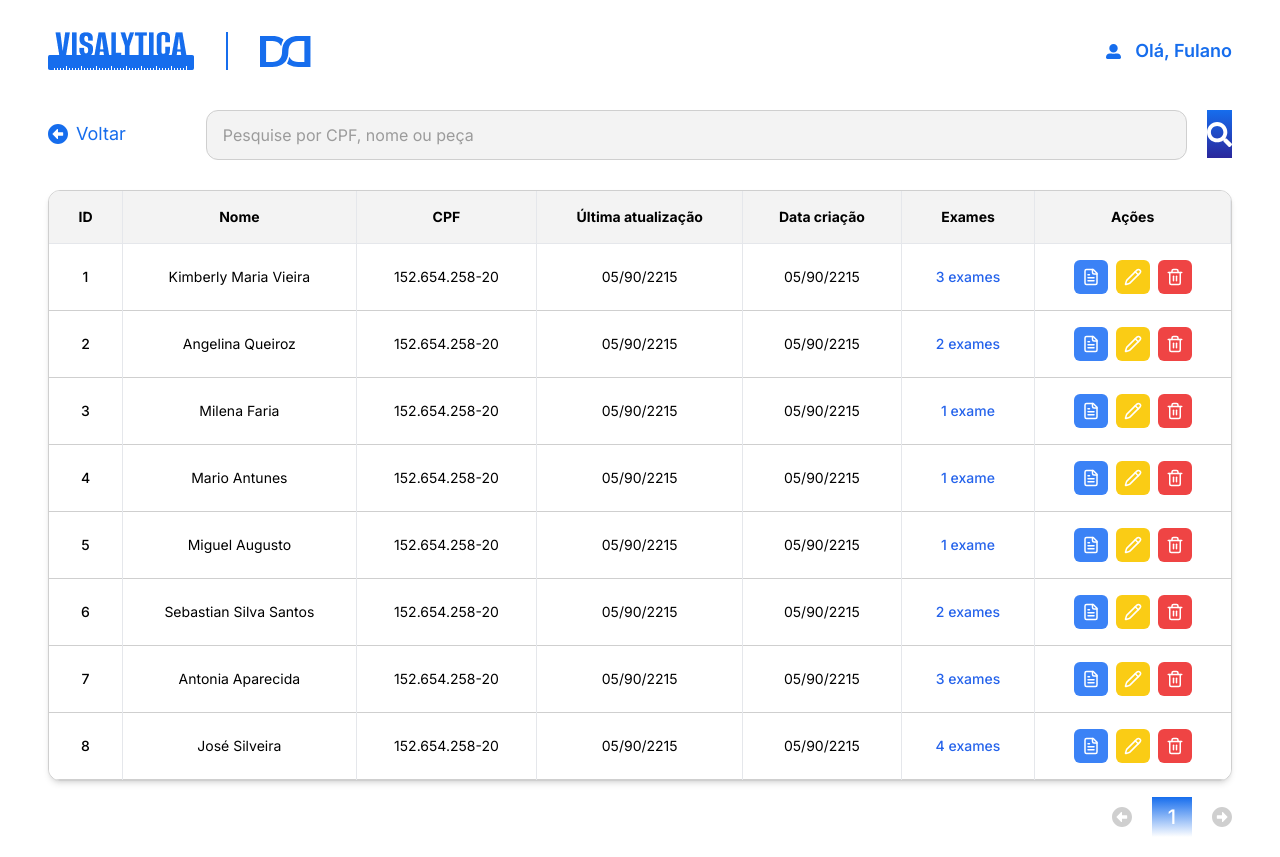
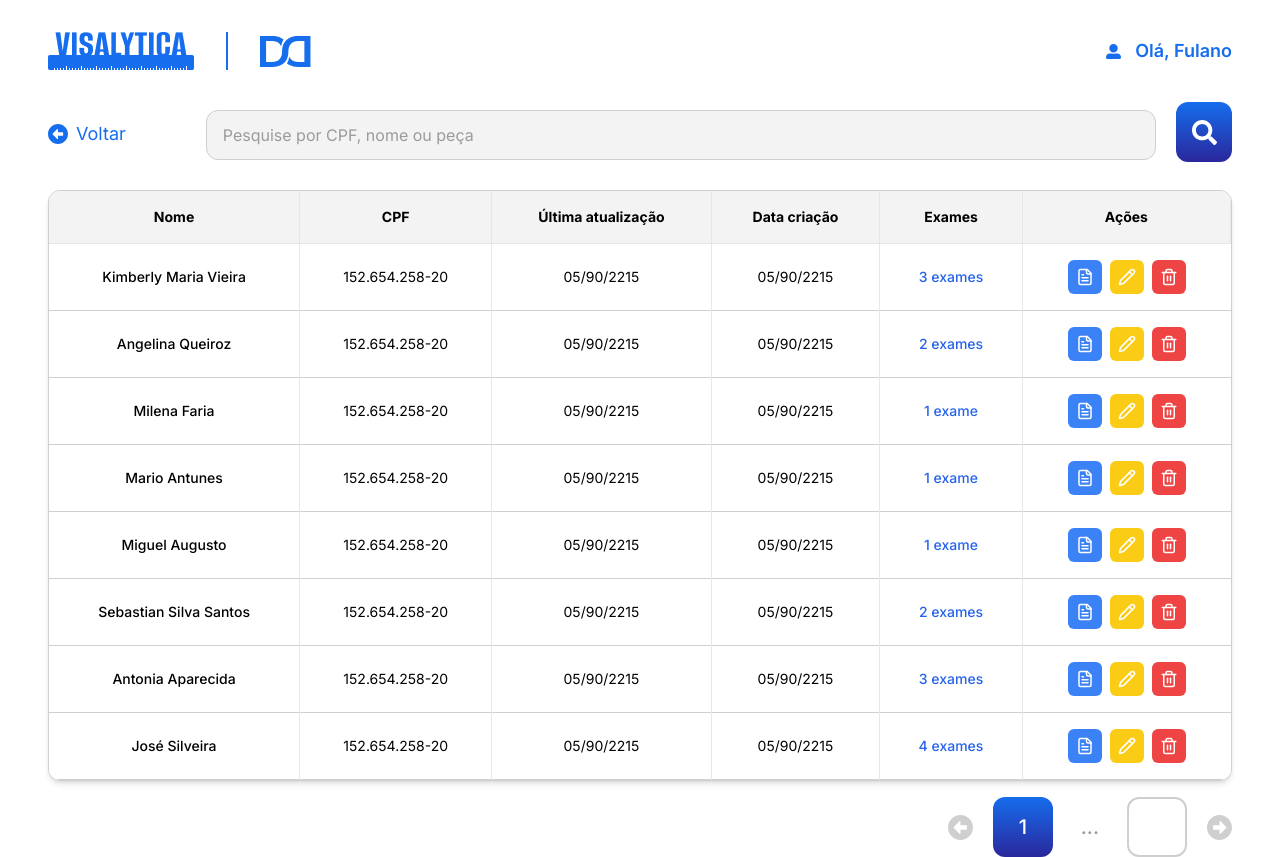
Before and after one commit to CodeBreakers-DASA/visalytica_frontend, a Next.js app: page /ConsultarPacientes in a window 1280 px wide. Built offline with nearby package versions, Linux system fonts and the light colour scheme.

Commit message:
feat: melhorias na tela de consultar pacientes - remove coluna ID, implementa busca funcional, ajusta botões de paginação e pesquisa

```diff
--- a/src/app/(mainLayout)/ConsultarPacientes/page.js
+++ b/src/app/(mainLayout)/ConsultarPacientes/page.js
@@ -1,3 +1,6 @@
+'use client'
+
+import { useState, useMemo } from "react";
 import Link from "next/link";
 import Input from "../../../components/Input";
 import Button from "../../../components/Button";
@@ -17,13 +20,26 @@ const mockPacientes = [
 ];
 
 export default function ConsultarPacientes() {
+  const [termoPesquisa, setTermoPesquisa] = useState("");
 
-  // Comentado pois está em prototipagem
+  // Filtra os pacientes baseado no termo de pesquisa
+  const pacientesFiltrados = useMemo(() => {
+    if (!termoPesquisa.trim()) {
+      return mockPacientes;
+    }
 
-  // for (let index = 0; index = 8; index++) {
-  //   var pagePacientes = [];
-  //   pagePacientes.push(mockPacientes[index])
-  // }
+    const termo = termoPesquisa.toLowerCase().trim();
+
+    return mockPacientes.filter(paciente =>
+      paciente.nome.toLowerCase().includes(termo) ||
+      paciente.cpf.replace(/[.-]/g, '').includes(termo.replace(/[.-]/g, '')) ||
+      termo.includes('peça') || termo.includes('peca') // Para buscar por "peça"
+    );
+  }, [termoPesquisa]);
+
+  const handlePesquisaChange = (e) => {
+    setTermoPesquisa(e.target.value);
+  };
 
   return (
     <div className="h-[80vh] mx-12 gap-6">
@@ -44,9 +60,14 @@ export default function ConsultarPacientes() {
           <h3 className="text-lg">Voltar</h3>
         </Link>
         <div className="flex w-full gap-5">
-          <Input type="text" placeHolder="Pesquise por CPF, nome ou peça" />
+          <Input
+            type="text"
+            placeHolder="Pesquise por CPF, nome ou peça"
+            value={termoPesquisa}
+            onChange={handlePesquisaChange}
+          />
           <Button
-            classes={"bg-gradient-to-b from-azul to-azul_escuro my-2 px-3"}
+            classes={"bg-gradient-to-b from-azul to-azul_escuro w-[60px] h-[60px] rounded-2xl"}
           >
             <svg
               xmlns="http://www.w3.org/2000/svg"
@@ -65,23 +86,21 @@ export default function ConsultarPacientes() {
       </div>
       <div>
         <div className="max-w-7xl mx-auto mt-6">
-          <TabelaPacientes pacientes={mockPacientes} />
+          <TabelaPacientes pacientes={pacientesFiltrados} />
         </div>
         <div className="flex items-center justify-end gap-5 mt-4">
-          <IconSeta classe="cursor-pointer"/>
-          <Button classes={'w-10 h-10 bg-gradient-to-b from-azul to-azul_escuro'}>
+          <IconSeta cor="#CFCFCF" classe="cursor-pointer"/>
+          <Button classes={'w-[60px] h-[60px] bg-gradient-to-b from-azul to-azul_escuro rounded-2xl'}>
             1
           </Button>
-          {
-            mockPacientes.length > 8 ?
-              <Button classes={'w-10 h-10 bg-gradient-to-b from-azul to-azul_escuro'}>
-                2
-              </Button>
-            : ''
-          }
 
-          <IconSeta classe="rotate-180 cursor-pointer"/>
+          <span className="text-cinza_escuro text-xl font-medium px-2">...</span>
 
+          <Button classes={'w-[60px] h-[60px] bg-white border-2 border-cinza rounded-2xl text-cinza_escuro hover:bg-gray-50'}>
+            36
+          </Button>
+
+          <IconSeta cor="#CFCFCF" classe="rotate-180 cursor-pointer"/>
         </div>
       </div>
     </div>
--- a/src/components/Button.js
+++ b/src/components/Button.js
@@ -1,7 +1,7 @@
 export default function Button({ children, classes, onClick }){
     return(
         <button
-            className={classes + 'rounded-xl cursor-pointer text-white text-xl font-medium'}
+            className={classes + ' rounded-xl cursor-pointer text-white text-xl font-medium flex items-center justify-center'}
             onClick={onClick}
         >
             {children}
--- a/src/components/IconSeta.js
+++ b/src/components/IconSeta.js
@@ -3,8 +3,8 @@ export default function IconSeta({ cor = '#CFCFCF', classe = ''}){
         <svg
             className={classe}
             xmlns="http://www.w3.org/2000/svg"
-            width="20"
-            height="20"
+            width="25"
+            height="25"
             viewBox="0 0 20 20"
             fill="none"
           >
--- a/src/components/TabelaPacientes.js
+++ b/src/components/TabelaPacientes.js
@@ -3,7 +3,7 @@ import AcoesTabela from './AcoesTabela'
 
 
 export default function TabelaPacientes({ pacientes }) {
-  const headers = ['ID', 'Nome', 'CPF', 'Última atualização', 'Data criação', 'Exames', 'Ações'];
+  const headers = ['Nome', 'CPF', 'Última atualização', 'Data criação', 'Exames', 'Ações'];
 
   return (
     <div className="bg-white shadow-md rounded-xl border border-cinza overflow-hidden" >
@@ -21,8 +21,7 @@ export default function TabelaPacientes({ pacientes }) {
           <tbody>
             {pacientes.map((paciente) => (
               <tr key={paciente.id} className="border-cinza bg-white border-b hover:bg-cinza_escuro/30">
-                <td className="px-6 py-4 border-r font-medium ">{paciente.id}</td>
-                <td className="px-6 py-4 border-r">{paciente.nome}</td>
+                <td className="px-6 py-4 border-r font-medium">{paciente.nome}</td>
                 <td className="px-6 py-4 border-r">{paciente.cpf}</td>
                 <td className="px-6 py-4 border-r">{paciente.ultimaAtualizacao}</td>
                 <td className="px-6 py-4 border-r">{paciente.dataCriacao}</td>
```
